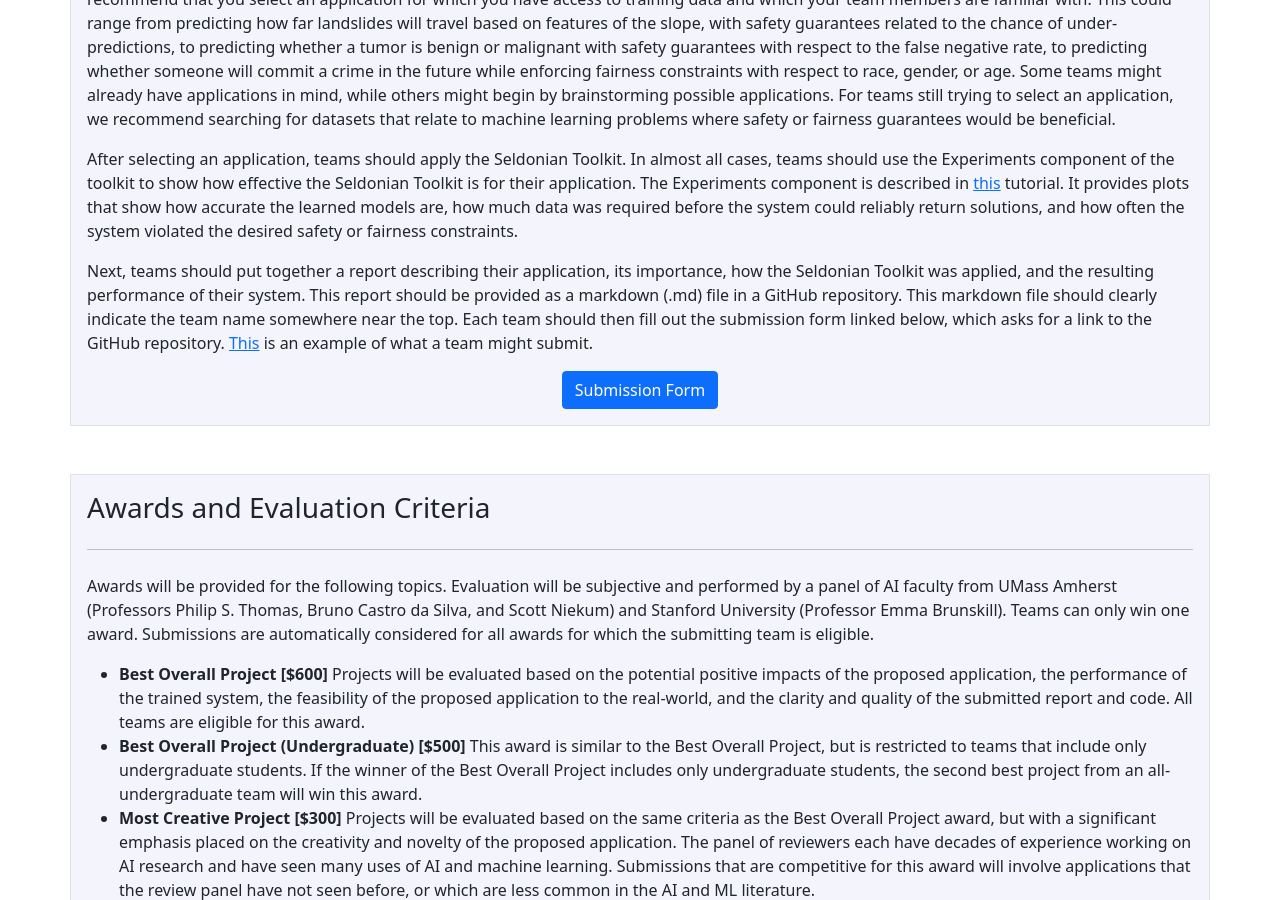
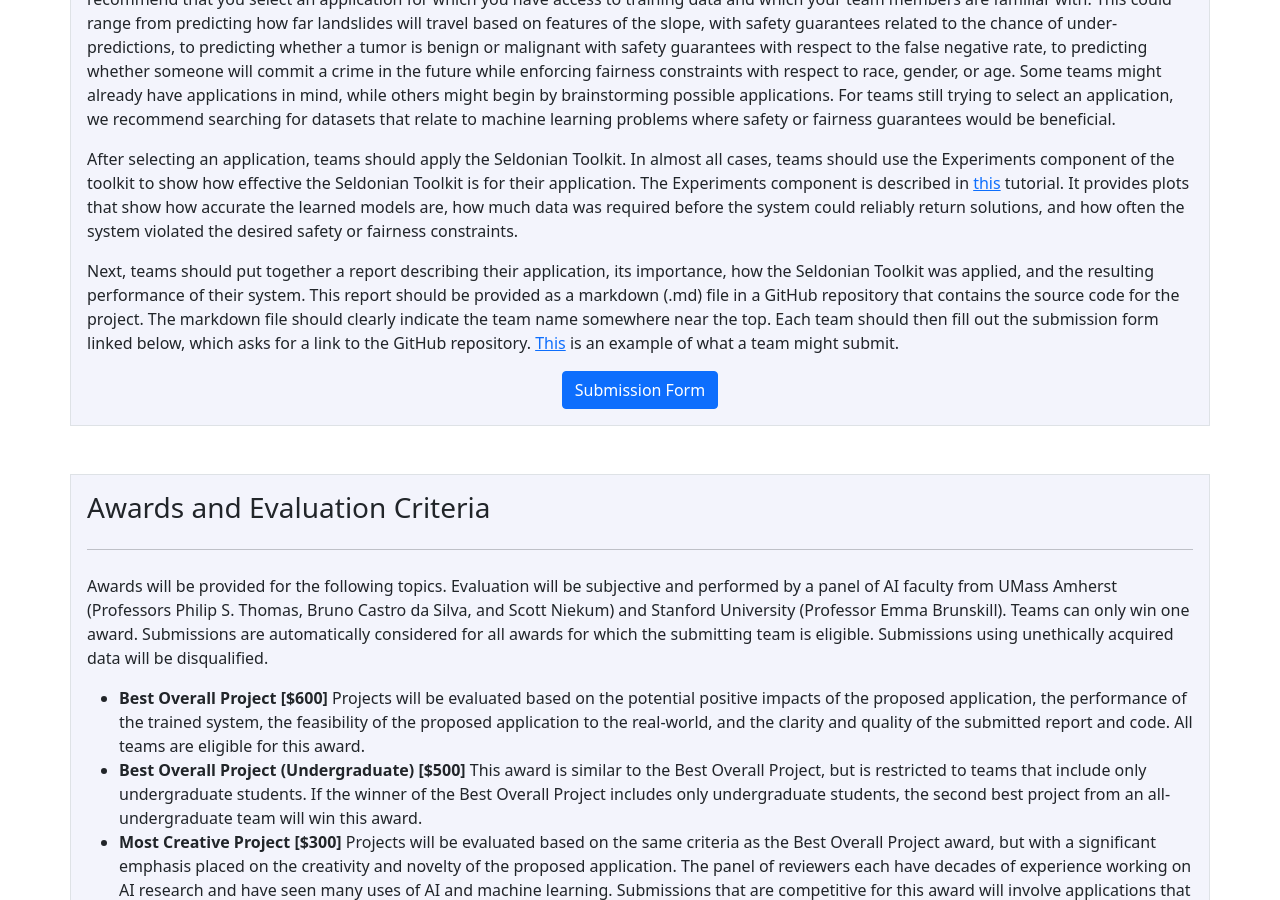
Before and after one commit to seldonian-framework/Tutorials, a Jekyll site: the page built from contest.md, in a window 1280 px wide and 900 px high, scrolled down 2165 px. Built offline with Jekyll 4.4.1, drawn with Linux system fonts in a browser that asks for light colours.

Commit message:
add PT suggestions and add comp link to navbar

```diff
--- a/_includes/header.html
+++ b/_includes/header.html
@@ -105,6 +105,10 @@
                         </ul>
                     </li>
 
+                     <li class="nav-item">
+                        <a class="nav-link" aria-current="page" href="{{ "/contest/" | relative_url}}">Competition</a>
+                    </li>
+
                     <li class="nav-item">
                         <a class="nav-link" aria-current="page" href="{{ "/glossary/" | relative_url}}">Glossary</a>
                     </li>
--- a/contest.md
+++ b/contest.md
@@ -83,7 +83,7 @@
         After selecting an application, teams should apply the Seldonian Toolkit. In almost all cases, teams should use the Experiments component of the toolkit to show how effective the Seldonian Toolkit is for their application. The Experiments component is described in <a href="https://seldonian.cs.umass.edu/Tutorials/tutorials/fair_loans_tutorial/">this</a> tutorial. It provides plots that show how accurate the learned models are, how much data was required before the system could reliably return solutions, and how often the system violated the desired safety or fairness constraints.
     </p>
     <p>
-        Next, teams should put together a report describing their application, its importance, how the Seldonian Toolkit was applied, and the resulting performance of their system. This report should be provided as a markdown (.md) file in a GitHub repository. This markdown file should clearly indicate the team name somewhere near the top. Each team should then fill out the submission form linked below, which asks for a link to the GitHub repository. <a href="https://github.com/mhyeh/Fairness-for-Lie-Detection">This</a> is an example of what a team might submit.
+        Next, teams should put together a report describing their application, its importance, how the Seldonian Toolkit was applied, and the resulting performance of their system. This report should be provided as a markdown (.md) file in a GitHub repository that contains the source code for the project. The markdown file should clearly indicate the team name somewhere near the top. Each team should then fill out the submission form linked below, which asks for a link to the GitHub repository. <a href="https://github.com/mhyeh/Fairness-for-Lie-Detection">This</a> is an example of what a team might submit.
     </p>
     <div class="col-md-12 text-center">
         <a href="https://forms.gle/VXGZ7ynk42hBVS5c9" class="btn btn-primary center-block">Submission Form</a>
@@ -93,7 +93,7 @@
 <div class="container p-3 my-5 border" style="background-color: #f3f4fc;">
     <h3 class="mb-3" id="framework">Awards and Evaluation Criteria</h3>
     <hr class="my-4" />
-    <p> Awards will be provided for the following topics. Evaluation will be subjective and performed by a panel of AI faculty from UMass Amherst (Professors Philip S. Thomas, Bruno Castro da Silva, and Scott Niekum) and Stanford University (Professor Emma Brunskill). Teams can only win one award. Submissions are automatically considered for all awards for which the submitting team is eligible.</p>
+    <p> Awards will be provided for the following topics. Evaluation will be subjective and performed by a panel of AI faculty from UMass Amherst (Professors Philip S. Thomas, Bruno Castro da Silva, and Scott Niekum) and Stanford University (Professor Emma Brunskill). Teams can only win one award. Submissions are automatically considered for all awards for which the submitting team is eligible. Submissions using unethically acquired data will be disqualified. </p>
     <ul>
         <li><b>Best Overall Project [$600]</b> Projects will be evaluated based on the potential positive impacts of the proposed application, the performance of the trained system, the feasibility of the proposed application to the real-world, and the clarity and quality of the submitted report and code. All teams are eligible for this award.</li>
         <li><b>Best Overall Project (Undergraduate) [$500]</b> This award is similar to the Best Overall Project, but is restricted to teams that include only undergraduate students. If the winner of the Best Overall Project includes only undergraduate students, the second best project from an all-undergraduate team will win this award.</li>
@@ -120,5 +120,3 @@
     <hr class="my-4" />
     <p> This contest is a collaboration between the Autonomous Learning Laboratory (ALL) at the University of Massachusetts and the Berkeley Existential Risk Initiative (BERI). The awards will be provided by BERI.</p>
 </div>
-
-</div>
```
